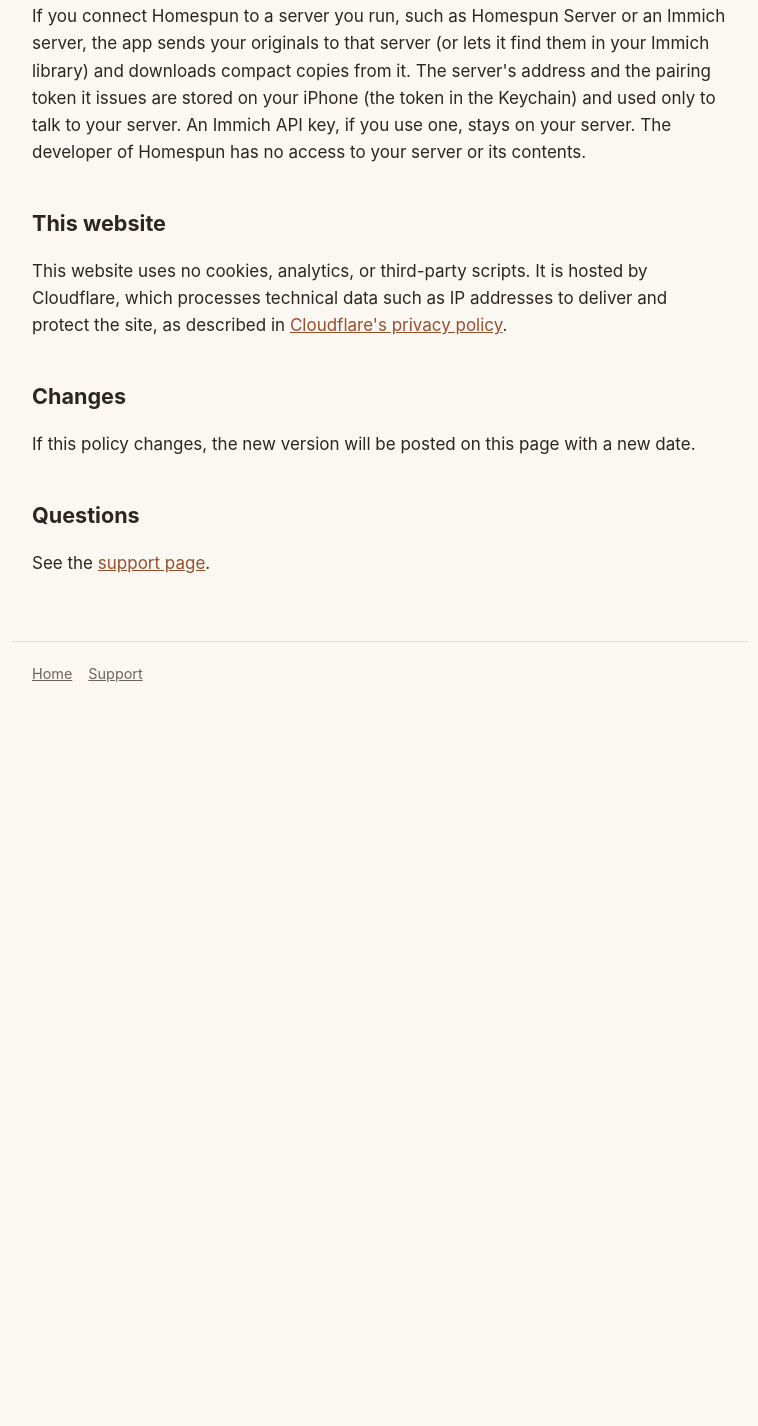
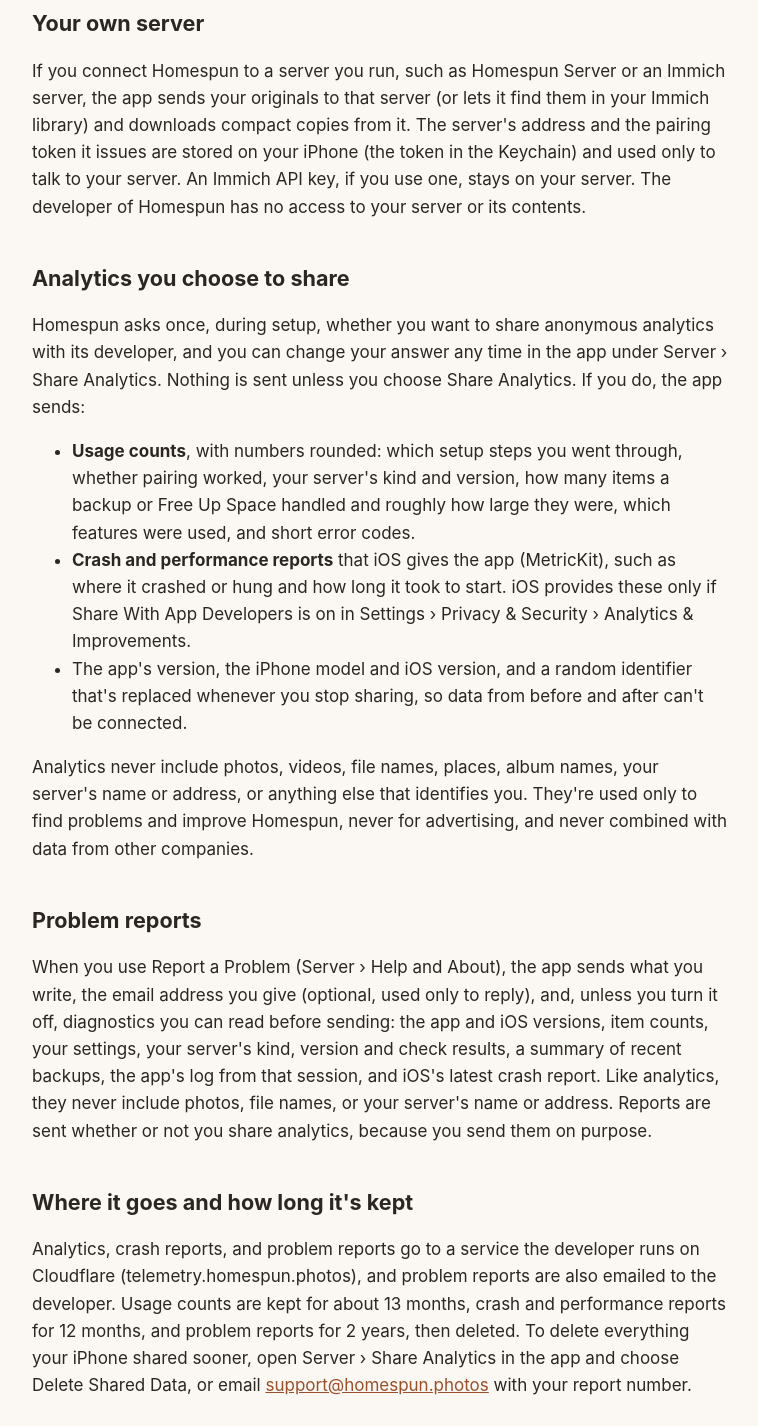
Before and after one commit to akshob/homespun, a plain HTML site: page site/privacy.html in a window 1280 px wide. Shown: the part 594-2020 px from the top of the page, without its empty margins (260-1018 px from the left). Before the commit the page ends 1319 px from the top, so only its background shows below. Drawn offline with Linux system fonts and the light colour scheme.

Commit message:
Privacy policy and support: opt-in analytics, problem reports, support@homespun.photos
Co-authored-by: Copilot <223556219+Copilot@users.noreply.github.com>

```diff
--- a/site/privacy.html
+++ b/site/privacy.html
@@ -16,11 +16,12 @@
   </header>
   <main>
     <h1>Privacy policy</h1>
-    <p class="updated">Last updated November 5, 2026</p>
+    <p class="updated">Last updated November 15, 2026</p>
 
-    <p><strong>In short:</strong> Homespun does not collect, sell, or share your data. The app has no accounts,
-      ads, analytics, or tracking. Your photos and videos stay on your iPhone or go to a server that you run.
-      The developer of Homespun never receives them.</p>
+    <p><strong>In short:</strong> Your photos and videos stay on your iPhone or go to a server that you run. The
+      developer of Homespun never receives them. The app has no accounts, ads, or tracking, and it never sells or
+      shares your data. If you choose to share analytics, the developer receives anonymous usage counts and crash
+      reports; if you send a problem report, the developer receives what you write.</p>
 
     <h2>Your photo library</h2>
     <p>With your permission, the Homespun app reads the photos and videos you choose and saves compact copies
@@ -34,6 +35,40 @@
       The server's address and the pairing token it issues are stored on your iPhone (the token in the Keychain) and
       used only to talk to your server. An Immich API key, if you use one, stays on your server. The developer of
       Homespun has no access to your server or its contents.</p>
+
+    <h2>Analytics you choose to share</h2>
+    <p>Homespun asks once, during setup, whether you want to share anonymous analytics with its developer, and you
+      can change your answer any time in the app under Server › Share Analytics. Nothing is sent unless you choose
+      Share Analytics. If you do, the app sends:</p>
+    <ul>
+      <li><strong>Usage counts</strong>, with numbers rounded: which setup steps you went through, whether pairing
+        worked, your server's kind and version, how many items a backup or Free Up Space handled and roughly how
+        large they were, which features were used, and short error codes.</li>
+      <li><strong>Crash and performance reports</strong> that iOS gives the app (MetricKit), such as where it crashed
+        or hung and how long it took to start. iOS provides these only if Share With App Developers is on in
+        Settings › Privacy & Security › Analytics & Improvements.</li>
+      <li>The app's version, the iPhone model and iOS version, and a random identifier that's replaced whenever you
+        stop sharing, so data from before and after can't be connected.</li>
+    </ul>
+    <p>Analytics never include photos, videos, file names, places, album names, your server's name or address, or
+      anything else that identifies you. They're used only to find problems and improve Homespun, never for
+      advertising, and never combined with data from other companies.</p>
+
+    <h2>Problem reports</h2>
+    <p>When you use Report a Problem (Server › Help and About), the app sends what you write, the email address you
+      give (optional, used only to reply), and, unless you turn it off, diagnostics you can read before sending:
+      the app and iOS versions, item counts, your settings, your server's kind, version and check results, a summary
+      of recent backups, the app's log from that session, and iOS's latest crash report. Like analytics, they never
+      include photos, file names, or your server's name or address. Reports are sent whether or not you share
+      analytics, because you send them on purpose.</p>
+
+    <h2>Where it goes and how long it's kept</h2>
+    <p>Analytics, crash reports, and problem reports go to a service the developer runs on Cloudflare
+      (telemetry.homespun.photos), and problem reports are also emailed to the developer. Usage counts are kept
+      for about 13 months, crash and performance reports for 12 months, and problem reports for 2 years, then
+      deleted. To delete everything your iPhone shared sooner, open Server › Share Analytics in the app and choose
+      Delete Shared Data, or email <a href="mailto:support@homespun.photos">support@homespun.photos</a> with your
+      report number.</p>
 
     <h2>This website</h2>
     <p>This website uses no cookies, analytics, or third-party scripts. It is hosted by Cloudflare, which
```
Also changed, not shown: site/support.html (+6 -2 lines), README.md.
